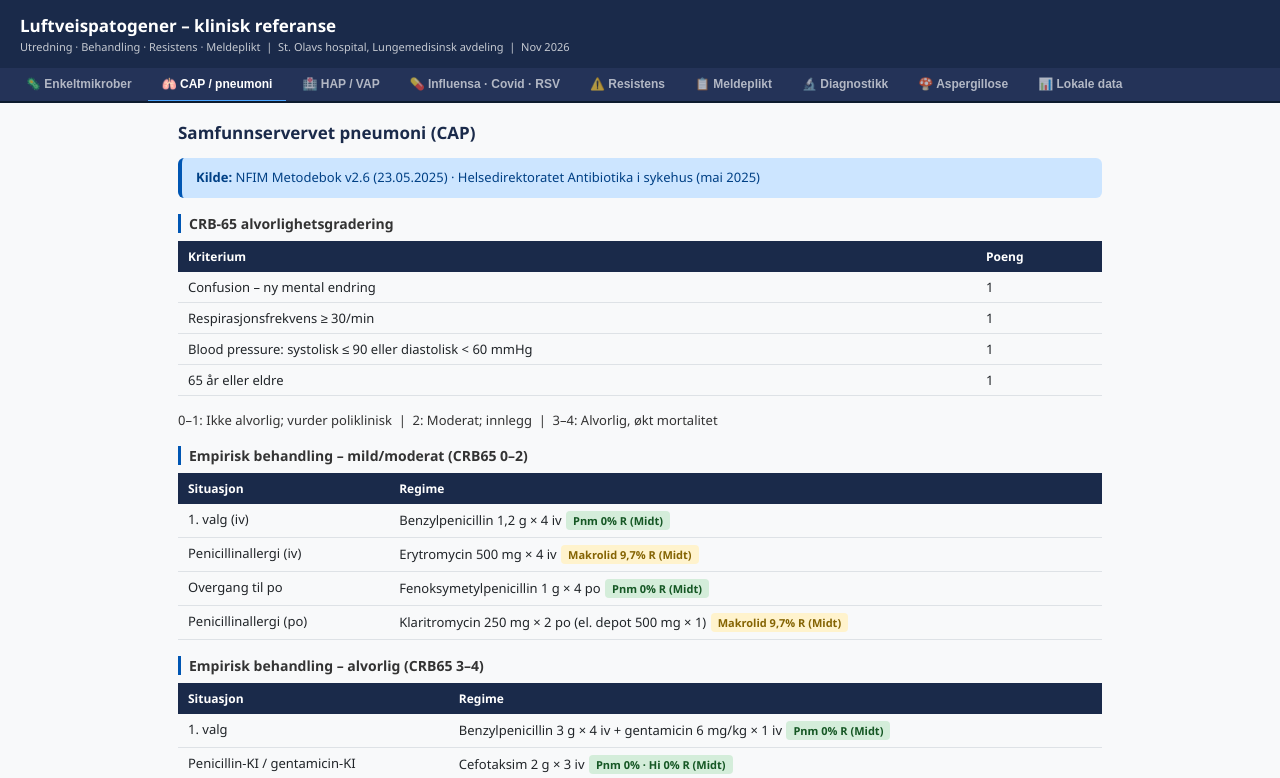
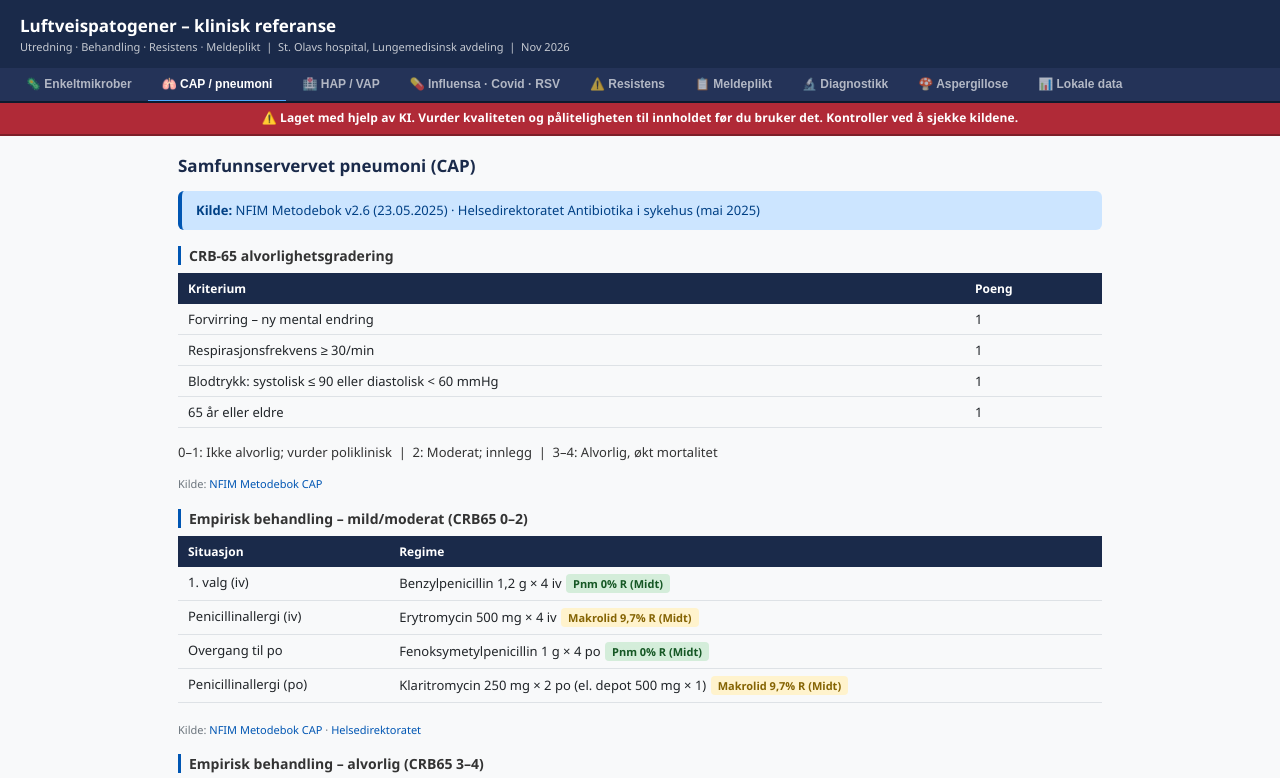
Before and after one commit to holeira/Lungeinfeksjoner, a plain HTML site: page index.html in a window 1280 px wide. Both pictures are taken after a click on the button "🫁 CAP / pneumoni". Shown: the top 778 px of the page. Drawn offline with Linux system fonts and the light colour scheme.

Commit message:
KI-advarsel, norsk CRB-65, og kildelinker per avsnitt
- Rød advarselsbanner under navigasjonen: vurder KI-innhold og kontroller kildene
- CRB-65: oversatt til norsk («Forvirring» og «Blodtrykk»)
- CAP og HAP/VAP: klikkbare kildelenker under hvert avsnitt (CRB-65, alle behandlingsseksjoner, peroral overgang, diagnostikk)

Co-Authored-By: Claude Sonnet 4.6 <noreply@anthropic.com>
Claude-Session: https://claude.ai/code/session_01BdDsnLyoMzm4KEsndTU7Kb

```diff
--- a/index.html
+++ b/index.html
@@ -74,6 +74,7 @@
   .src-list a:hover{text-decoration:underline}
   .pbi-container{background:#fff;border:1px solid var(--border);border-radius:8px;padding:14px;margin-top:12px}
   .pbi-container iframe{width:100%;height:600px;border:none;border-radius:4px}
+  .ai-warning{background:#b02a37;color:#fff;padding:7px 16px;font-size:12px;font-weight:600;text-align:center;border-bottom:2px solid #7d1f28;letter-spacing:.1px;line-height:1.4}
   @media(max-width:500px){.grid{grid-template-columns:1fr;padding:9px}}
 </style>
 </head>
@@ -93,6 +94,7 @@
   <button class="pn-btn" onclick="showPage('aspergillus',this)">🍄 Aspergillose</button>
   <button class="pn-btn" onclick="showPage('lokale',this)">📊 Lokale data</button>
 </nav>
+<div class="ai-warning">⚠️ Laget med hjelp av KI. Vurder kvaliteten og påliteligheten til innholdet før du bruker det. Kontroller ved å sjekke kildene.</div>
 
 <div id="page-mikrober">
 <div class="controls">
@@ -112,12 +114,13 @@
 <h3>CRB-65 alvorlighetsgradering</h3>
 <table>
   <tr><th>Kriterium</th><th>Poeng</th></tr>
-  <tr><td>Confusion – ny mental endring</td><td>1</td></tr>
+  <tr><td>Forvirring – ny mental endring</td><td>1</td></tr>
   <tr><td>Respirasjonsfrekvens ≥ 30/min</td><td>1</td></tr>
-  <tr><td>Blood pressure: systolisk ≤ 90 eller diastolisk &lt; 60 mmHg</td><td>1</td></tr>
+  <tr><td>Blodtrykk: systolisk ≤ 90 eller diastolisk &lt; 60 mmHg</td><td>1</td></tr>
   <tr><td>65 år eller eldre</td><td>1</td></tr>
 </table>
 <p>0–1: Ikke alvorlig; vurder poliklinisk &nbsp;|&nbsp; 2: Moderat; innlegg &nbsp;|&nbsp; 3–4: Alvorlig, økt mortalitet</p>
+<div class="src-list">Kilde: <a href="https://metodebok.no/emne/B3j6gPXK" target="_blank">NFIM Metodebok CAP</a></div>
 <h3>Empirisk behandling – mild/moderat (CRB65 0–2)</h3>
 <table>
   <tr><th>Situasjon</th><th>Regime</th></tr>
@@ -126,6 +129,7 @@
   <tr><td>Overgang til po</td><td>Fenoksymetylpenicillin 1 g × 4 po <span class="pill pill-ok">Pnm 0% R (Midt)</span></td></tr>
   <tr><td>Penicillinallergi (po)</td><td>Klaritromycin 250 mg × 2 po (el. depot 500 mg × 1) <span class="pill pill-warn">Makrolid 9,7% R (Midt)</span></td></tr>
 </table>
+<div class="src-list">Kilde: <a href="https://metodebok.no/emne/B3j6gPXK" target="_blank">NFIM Metodebok CAP</a> · <a href="https://www.helsedirektoratet.no/retningslinjer/antibiotika-i-sykehus" target="_blank">Helsedirektoratet</a></div>
 <h3>Empirisk behandling – alvorlig (CRB65 3–4)</h3>
 <table>
   <tr><th>Situasjon</th><th>Regime</th></tr>
@@ -134,6 +138,7 @@
   <tr><td>Straksallergi penicillin</td><td>Klindamycin 600 mg × 3 iv + ciprofloksacin 400 mg × 3 iv</td></tr>
   <tr><td>Overgang til po</td><td>Amoksicillin 750 mg × 3 po <span class="pill pill-ok">Pnm 0% R (Midt)</span></td></tr>
 </table>
+<div class="src-list">Kilde: <a href="https://metodebok.no/emne/B3j6gPXK" target="_blank">NFIM Metodebok CAP</a> · <a href="https://www.helsedirektoratet.no/retningslinjer/antibiotika-i-sykehus" target="_blank">Helsedirektoratet</a></div>
 <h3>Empirisk behandling – svært alvorlig (CRB65 3–4 + intensiv/sepsis)</h3>
 <table>
   <tr><th>Situasjon</th><th>Regime</th></tr>
@@ -142,9 +147,11 @@
   <tr><td>Alternativ 1. valg</td><td>Piperacillin/tazobaktam 4 g × 4 iv + ciprofloksacin 400 mg × 3 iv</td></tr>
   <tr><td>Straksallergi penicillin</td><td>Klindamycin 600 mg × 3 iv + ciprofloksacin 400 mg × 3 iv</td></tr>
 </table>
+<div class="src-list">Kilde: <a href="https://metodebok.no/emne/B3j6gPXK" target="_blank">NFIM Metodebok CAP</a> · <a href="https://www.helsedirektoratet.no/retningslinjer/antibiotika-i-sykehus" target="_blank">Helsedirektoratet</a></div>
 <div class="alert alert-ok">Behandlingstid: 5 dager standard. Lengre ved lungeabscess, S. aureus-bakteriemi, malabsorbsjon. Gentamicin seponeres etter 1–2 dager.</div>
 <h3>Kriterier for peroral overgang</h3>
 <p>Afebril siste 12 t &nbsp;+&nbsp; NEWS-score &lt; 3 siste 12 t &nbsp;+&nbsp; Synkende leukocytter</p>
+<div class="src-list">Kilde: <a href="https://metodebok.no/emne/B3j6gPXK" target="_blank">NFIM Metodebok CAP</a></div>
 <h3>Diagnostikk ved CAP</h3>
 <table>
   <tr><th>Prøve</th><th>Bruk</th></tr>
@@ -164,6 +171,7 @@
 <div class="alert alert-warn"><strong>Definisjoner:</strong> HAP = pneumoni &gt; 48 t etter innleggelse &nbsp;|&nbsp; VAP = pneumoni &gt; 48 t etter intubering &nbsp;|&nbsp; Sykehjemspasienter behandles som CAP</div>
 <h3>Klinisk diagnose HAP</h3>
 <p>Nyoppstått/økende lungeinfiltrat + ≥ 2 av: Feber · Økte inflammasjonsparametere · Purulent ekspektorat · Økt O₂-/ventilatorbehov</p>
+<div class="src-list">Kilde: <a href="https://metodebok.no/emne/tY8HhuT6" target="_blank">NFIM Metodebok HAP/VAP</a></div>
 <h3>Behandling HAP – ukomplisert (&lt; 4 dager innleggelse)</h3>
 <table>
   <tr><th>Situasjon</th><th>Regime</th></tr>
@@ -172,6 +180,7 @@
   <tr><td>Straksallergi penicillin</td><td>Klindamycin 600 mg × 3 iv + ciprofloksacin 400 mg × 3 iv</td></tr>
   <tr><td>Peroral overgang</td><td>Amoksicillin/klavulansyre 500/125 mg × 4 po <span class="pill pill-warn">Hi amox/klav-R 15% (Midt)</span></td></tr>
 </table>
+<div class="src-list">Kilde: <a href="https://metodebok.no/emne/tY8HhuT6" target="_blank">NFIM Metodebok HAP/VAP</a> · <a href="https://www.helsedirektoratet.no/retningslinjer/antibiotika-i-sykehus" target="_blank">Helsedirektoratet</a></div>
 <h3>Behandling HAP – komplisert (respirasjonssvikt / sepsis / høy MR-risiko)</h3>
 <table>
   <tr><th>Situasjon</th><th>Regime</th></tr>
@@ -180,6 +189,7 @@
   <tr><td>Høy MR-risiko</td><td>Meropenem 1 g × 3 iv <span class="pill pill-ok">Dekker ESBL/ESBL-AmpC</span></td></tr>
   <tr><td>Straksallergi penicillin</td><td>Klindamycin 900 mg × 4 iv + ciprofloksacin 400 mg × 3 iv</td></tr>
 </table>
+<div class="src-list">Kilde: <a href="https://metodebok.no/emne/tY8HhuT6" target="_blank">NFIM Metodebok HAP/VAP</a> · <a href="https://www.helsedirektoratet.no/retningslinjer/antibiotika-i-sykehus" target="_blank">Helsedirektoratet</a></div>
 <h3>Behandling VAP – ukomplisert</h3>
 <table>
   <tr><th>Situasjon</th><th>Regime</th></tr>
@@ -187,6 +197,7 @@
   <tr><td>Alternativ</td><td>Piperacillin/tazobaktam 4/0,5 g × 4 iv <span class="pill pill-warn">PA pip/taz-R ~20% (nasjonalt)</span></td></tr>
   <tr><td>Kjent ESBL-kolonisering</td><td>Ertapenem 1 g × 1 iv <span class="pill pill-ok">Dekker ESBL</span></td></tr>
 </table>
+<div class="src-list">Kilde: <a href="https://metodebok.no/emne/tY8HhuT6" target="_blank">NFIM Metodebok HAP/VAP</a> · <a href="https://www.helsedirektoratet.no/retningslinjer/antibiotika-i-sykehus" target="_blank">Helsedirektoratet</a></div>
 <h3>Behandling VAP – komplisert (sepsis / høy MR-risiko)</h3>
 <table>
   <tr><th>Situasjon</th><th>Regime</th></tr>
@@ -195,6 +206,7 @@
   <tr><td>Høy MR-risiko alternativ</td><td>Avibaktam/ceftazidim 0,5/2 g × 3 iv (over 2 t) <span class="pill pill-ok">Dekker KPC/OXA-48/PA</span></td></tr>
   <tr><td></td><td>Ceftolozan/tazobaktam 2/1 g × 3 iv (over 1 t) <span class="pill pill-ok">MDR-PA inkl. AmpC</span></td></tr>
 </table>
+<div class="src-list">Kilde: <a href="https://metodebok.no/emne/tY8HhuT6" target="_blank">NFIM Metodebok HAP/VAP</a> · <a href="https://www.helsedirektoratet.no/retningslinjer/antibiotika-i-sykehus" target="_blank">Helsedirektoratet</a></div>
 <div class="alert alert-warn">Mistanke om karbapenemresistens (overflyttet fra utenlandsk sykehus): Se retningslinje for multiresistente bakterier. Tolk dyrkning av trakealsekret kritisk – kolonisering fra øvre LV er vanlig kontaminant. Candida, enterokokker, koag.-neg. stafylokokker i trakealsekret = IKKE HAP/VAP.</div>
 <div class="alert alert-ok"><strong>Behandlingstid:</strong> HAP 5–7 dager · VAP 7–8 dager</div>
 <div class="src-list">Kilder: <a href="https://metodebok.no/emne/tY8HhuT6" target="_blank">NFIM Metodebok HAP/VAP</a> · <a href="https://www.helsedirektoratet.no/retningslinjer/antibiotika-i-sykehus" target="_blank">Helsedirektoratet Antibiotika i sykehus</a></div>
```
